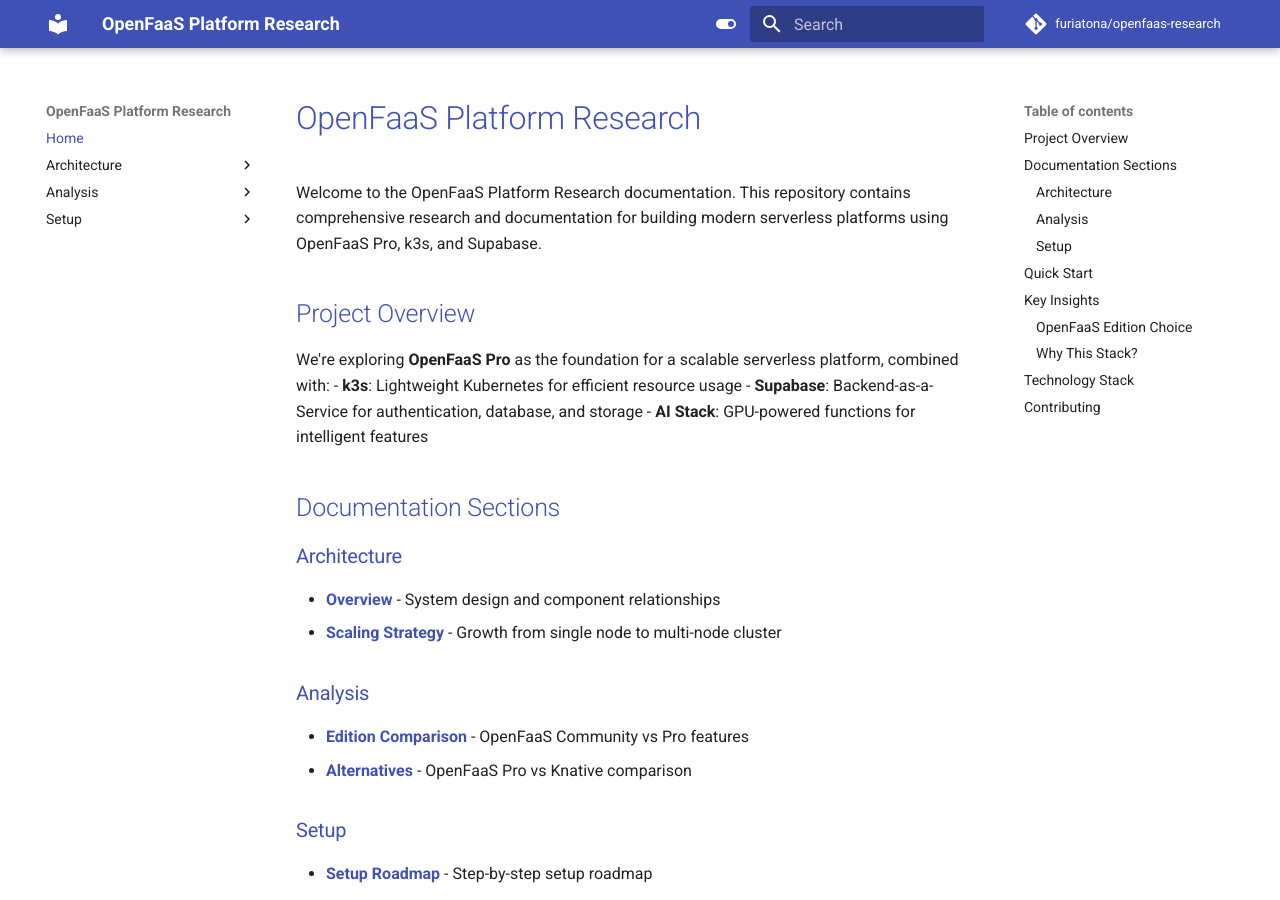
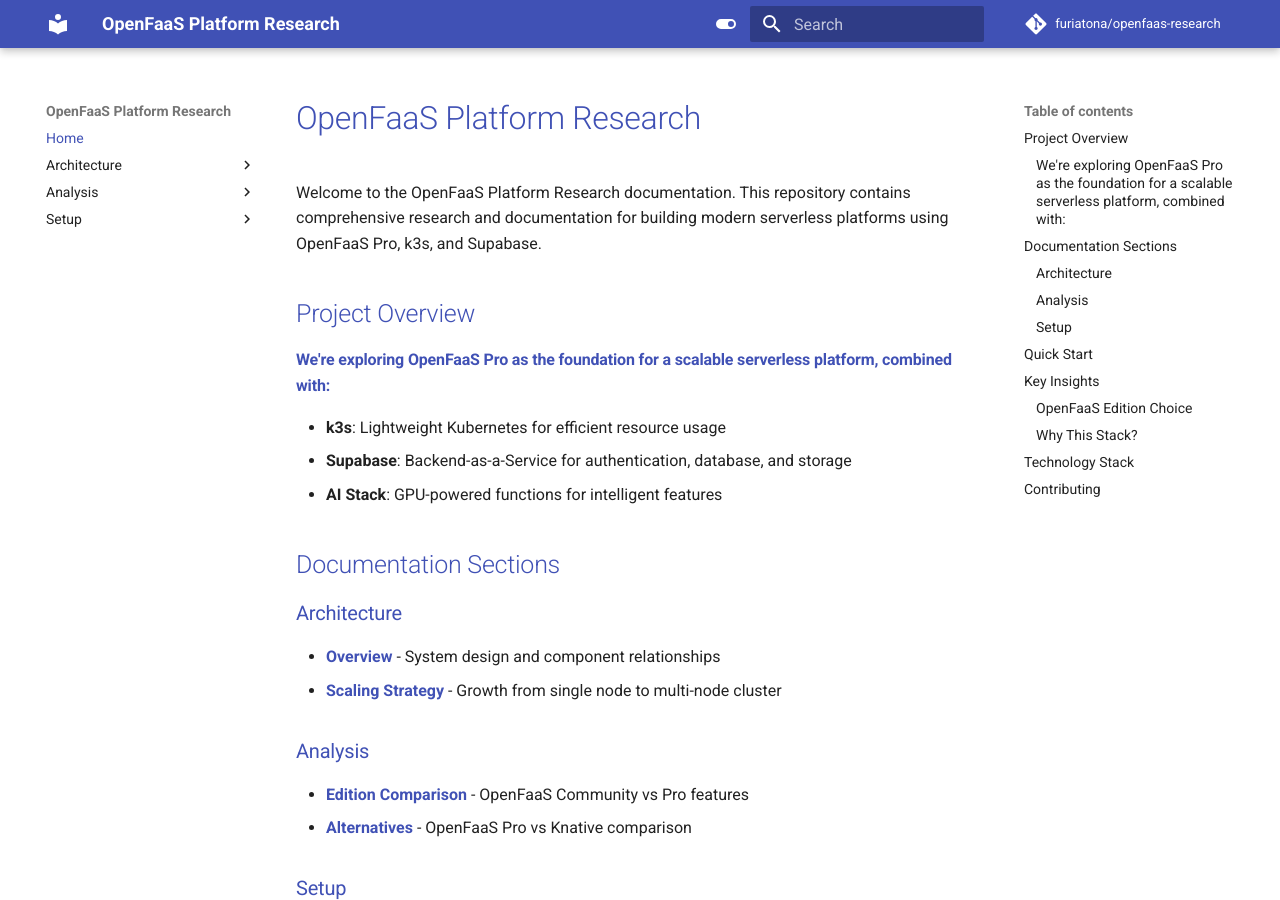
Before and after one commit to furiatona/openfaas-research, an MkDocs documentation site: the page built from docs/index.md, in a window 1280 px wide and 900 px high. Built offline with MkDocs 1.6.1 and Material for MkDocs 9.7.7, drawn with Linux system fonts in a browser that asks for light colours; comment, search, counter and statistics services are not loaded.

Commit message:
Add indexing

```diff
--- a/docs/index.md
+++ b/docs/index.md
@@ -4,7 +4,7 @@ Welcome to the OpenFaaS Platform Research documentation. This repository contain
 
 ## Project Overview
 
-We're exploring **OpenFaaS Pro** as the foundation for a scalable serverless platform, combined with:
+#### We're exploring **OpenFaaS Pro** as the foundation for a scalable serverless platform, combined with:
 - **k3s**: Lightweight Kubernetes for efficient resource usage
 - **Supabase**: Backend-as-a-Service for authentication, database, and storage
 - **AI Stack**: GPU-powered functions for intelligent features
```
